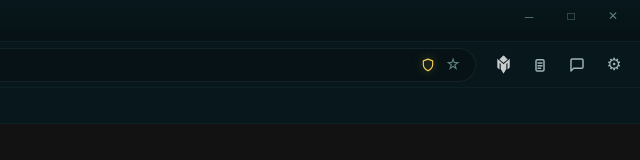
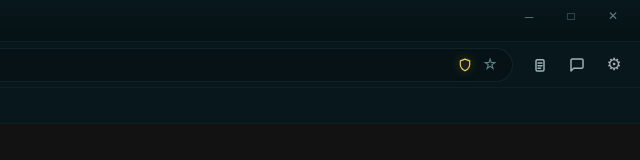
Before and after one commit to marrowmyth/Materia-browser, an Electron app: page index.html in a window 1280 px wide. Shown: the full height of the page, 640-1280 px from the left. Drawn offline with Linux system fonts and the light colour scheme; no server answers.

Commit message:
chore: remove the MarrowMyth toolbar button
Drop the top-right MarrowMyth logo button (nav-mm), its click handler, and its
CSS. Toolbar is now back/fwd/reload/home/workspace/notes/update/AI/settings.

Co-Authored-By: Claude Opus 4.8 (1M context) <noreply@anthropic.com>

```diff
--- a/chrome.css
+++ b/chrome.css
@@ -32,9 +32,6 @@ body{
   background:linear-gradient(105deg,var(--teal-dim),var(--teal),var(--teal-bright),var(--teal),var(--teal-dim));
   -webkit-background-clip:text; -webkit-text-fill-color:transparent; background-clip:text;
 }
-#nav-mm{padding:0}
-#nav-mm img{width:19px; height:19px; object-fit:contain; display:block; filter:brightness(0) invert(1); opacity:.78; transition:opacity .15s}
-#nav-mm:hover img{opacity:1; filter:brightness(0) invert(1) drop-shadow(0 0 4px var(--teal))}
 #tabs{display:flex; align-items:flex-end; gap:3px; -webkit-app-region:no-drag; max-width:66vw; overflow:hidden}
 .tab{
   /* width:178px is a DEFINITE size (not just flex-basis) — without it, #tabs being content-sized drops the
--- a/chrome.js
+++ b/chrome.js
@@ -521,7 +521,6 @@ $('nav-back').addEventListener('click', () => { const t = activeTab(); if (t &&
 $('nav-fwd').addEventListener('click', () => { const t = activeTab(); if (t && t.view.canGoForward()) t.view.goForward(); });
 $('nav-reload').addEventListener('click', () => { const t = activeTab(); if (t) t.view.reload(); });
 $('nav-home').addEventListener('click', () => { const t = activeTab(); if (t) t.view.loadURL(newtabUrl()); });
-$('nav-mm').addEventListener('click', () => openInNewTab('https://marrowmyth.com'));
 { const b = $('nav-update'); if (b) b.addEventListener('click', async () => {
   const page = b._url || 'https://github.com/marrowmyth/Materia-browser/releases/latest';
   if (!window.materia.downloadUpdate) { createTab(page); return; }
--- a/index.html
+++ b/index.html
@@ -43,7 +43,6 @@
       <span id="bm-star" class="omni-star" title="Bookmark this page">&#x2606;</span>
       <div id="omni-suggest" class="omni-suggest"></div>
     </div>
-    <button id="nav-mm" class="navbtn" title="Go to MarrowMyth.com"><img src="assets/whitelogo.webp" alt="MarrowMyth"></button>
     <button id="nav-notes" class="navbtn" title="Notes &amp; reminders"><svg width="16" height="16" viewBox="0 0 24 24" fill="none" stroke="currentColor" stroke-width="2.2" stroke-linecap="round" stroke-linejoin="round"><path d="M8 4h8a2 2 0 0 1 2 2v13a2 2 0 0 1-2 2H8a2 2 0 0 1-2-2V6a2 2 0 0 1 2-2z"/><line x1="9" y1="9" x2="15" y2="9"/><line x1="9" y1="13" x2="15" y2="13"/><line x1="9" y1="17" x2="13" y2="17"/></svg></button>
     <button id="nav-update" class="navbtn nav-update hidden" title="Update available"><svg width="16" height="16" viewBox="0 0 24 24" fill="none" stroke="currentColor" stroke-width="2.2" stroke-linecap="round" stroke-linejoin="round"><path d="M12 3v11"/><polyline points="7 9 12 14 17 9"/><path d="M5 20h14"/></svg></button>
     <button id="nav-ai" class="navbtn" title="AI assistant (Ctrl+J)"><svg width="16" height="16" viewBox="0 0 24 24" fill="none" stroke="currentColor" stroke-width="2.2" stroke-linecap="round" stroke-linejoin="round"><path d="M21 15a2 2 0 0 1-2 2H7l-4 4V5a2 2 0 0 1 2-2h14a2 2 0 0 1 2 2z"/></svg></button>
```
